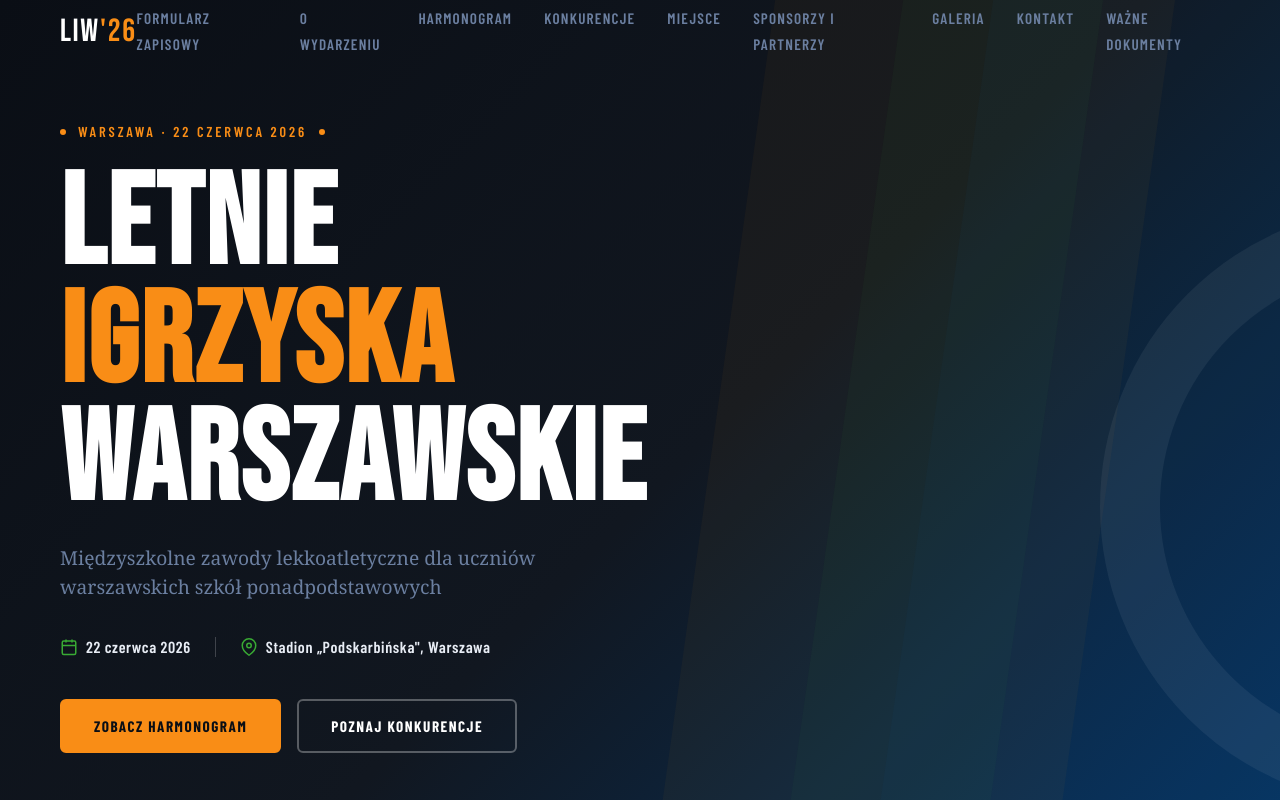
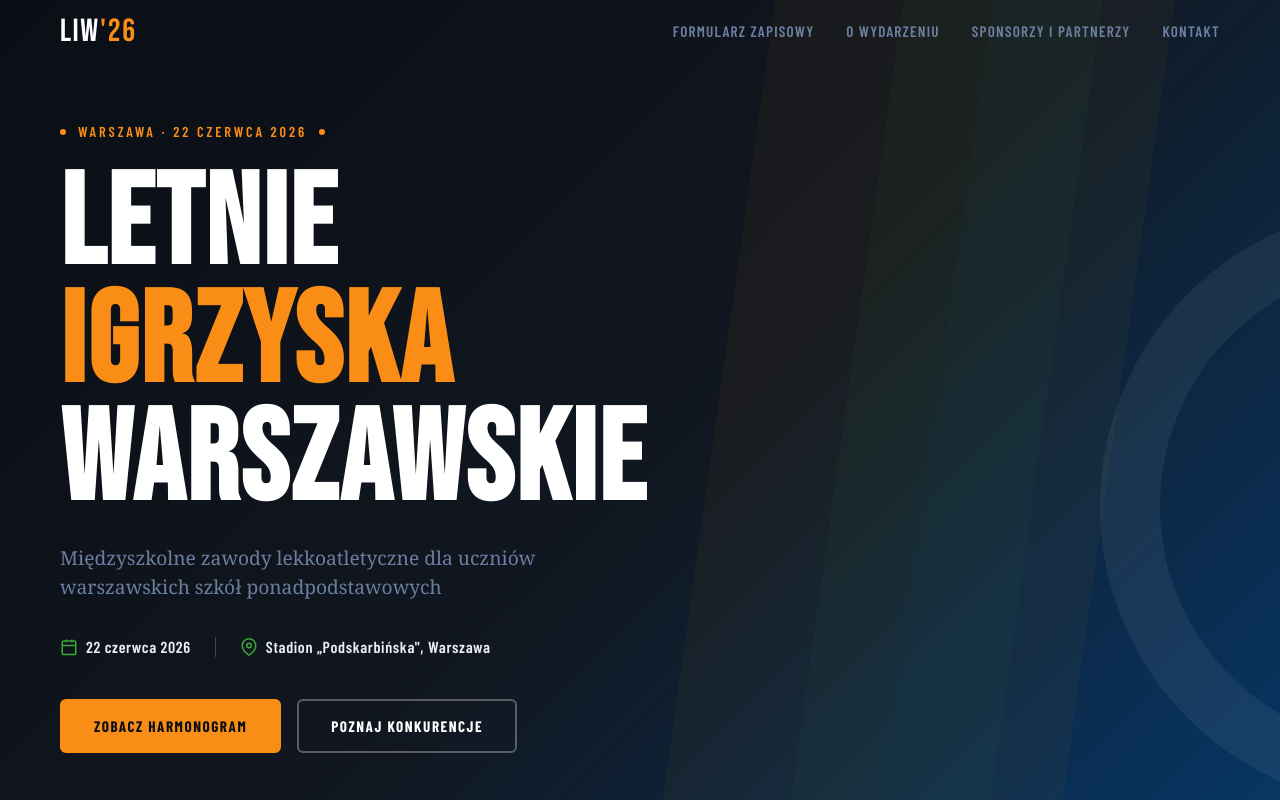
Before and after one commit to igrzyskawarszawskie/strona-liw, a website: page index.html in a window 1280 px wide. Shown: the top 800 px of the page. Drawn offline with nearby package versions, Linux system fonts and the light colour scheme; a web font is replaced by a local one.

Commit message:
Update index.html

```diff
--- a/index.html
+++ b/index.html
@@ -20,13 +20,13 @@
       <ul class="nav-links">
         <li><a href="#formularz-zapisowy">Formularz zapisowy</a></li>
         <li><a href="#o-wydarzeniu">O wydarzeniu</a></li>
-        <li><a href="#harmonogram">Harmonogram</a></li>
+<!--        <li><a href="#harmonogram">Harmonogram</a></li>
         <li><a href="#konkurencje">Konkurencje</a></li>
-        <li><a href="#miejsce">Miejsce</a></li>
+        <li><a href="#miejsce">Miejsce</a></li> -->
         <li><a href="#sponsorzy-i-partnerzy">Sponsorzy i partnerzy</a></li>
-        <li><a href="#galeria">Galeria</a></li>
+<!--        <li><a href="#galeria">Galeria</a></li> -->
         <li><a href="#kontakt">Kontakt</a></li>
-        <li><a href="#wazne-dokumenty">Ważne dokumenty</a></li>
+<!--        <li><a href="#wazne-dokumenty">Ważne dokumenty</a></li> -->
       </ul>
 <!--   chb niepotrzebne?   <button class="nav-burger" id="burger" aria-label="Menu">
         <span></span><span></span><span></span>
```
